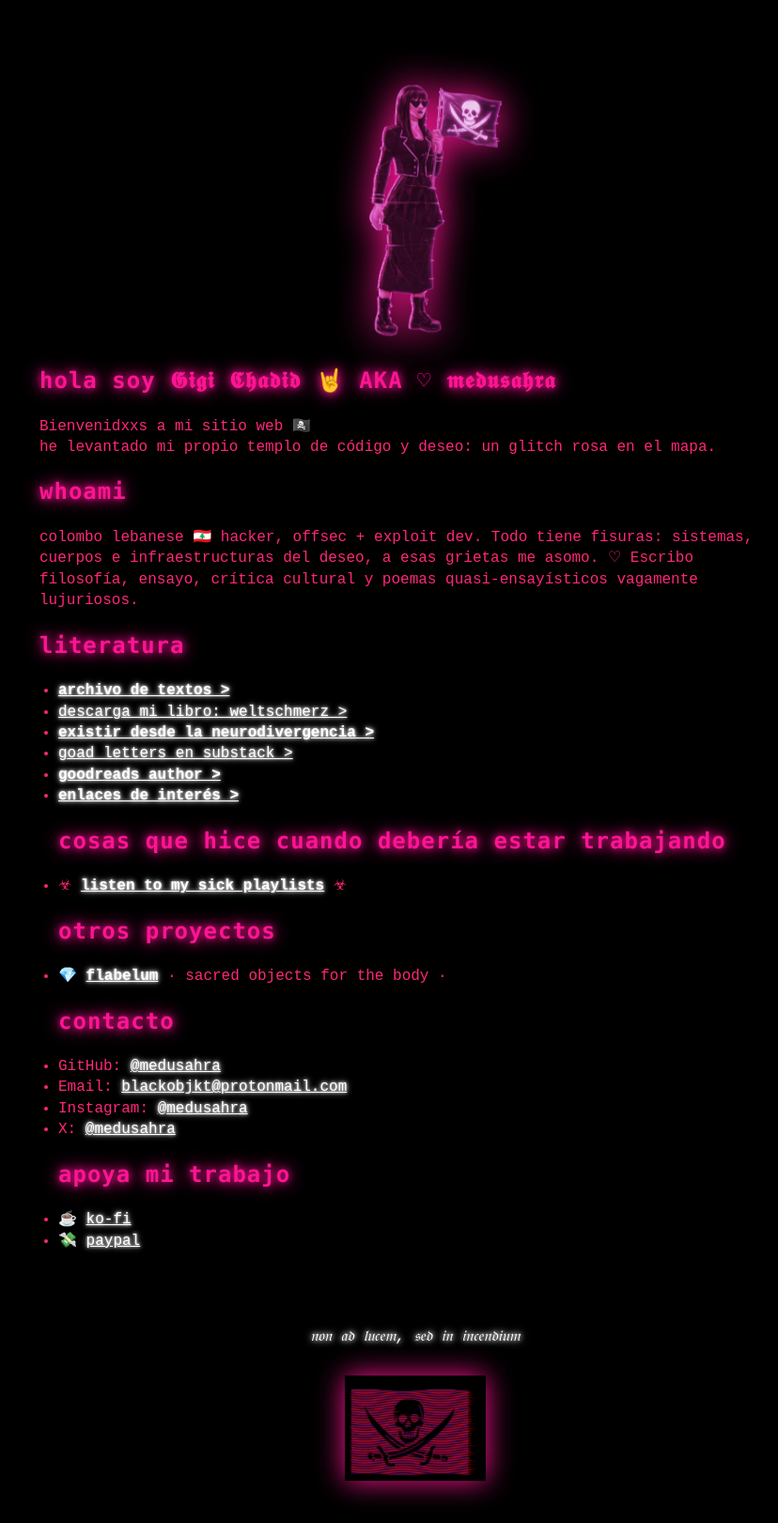
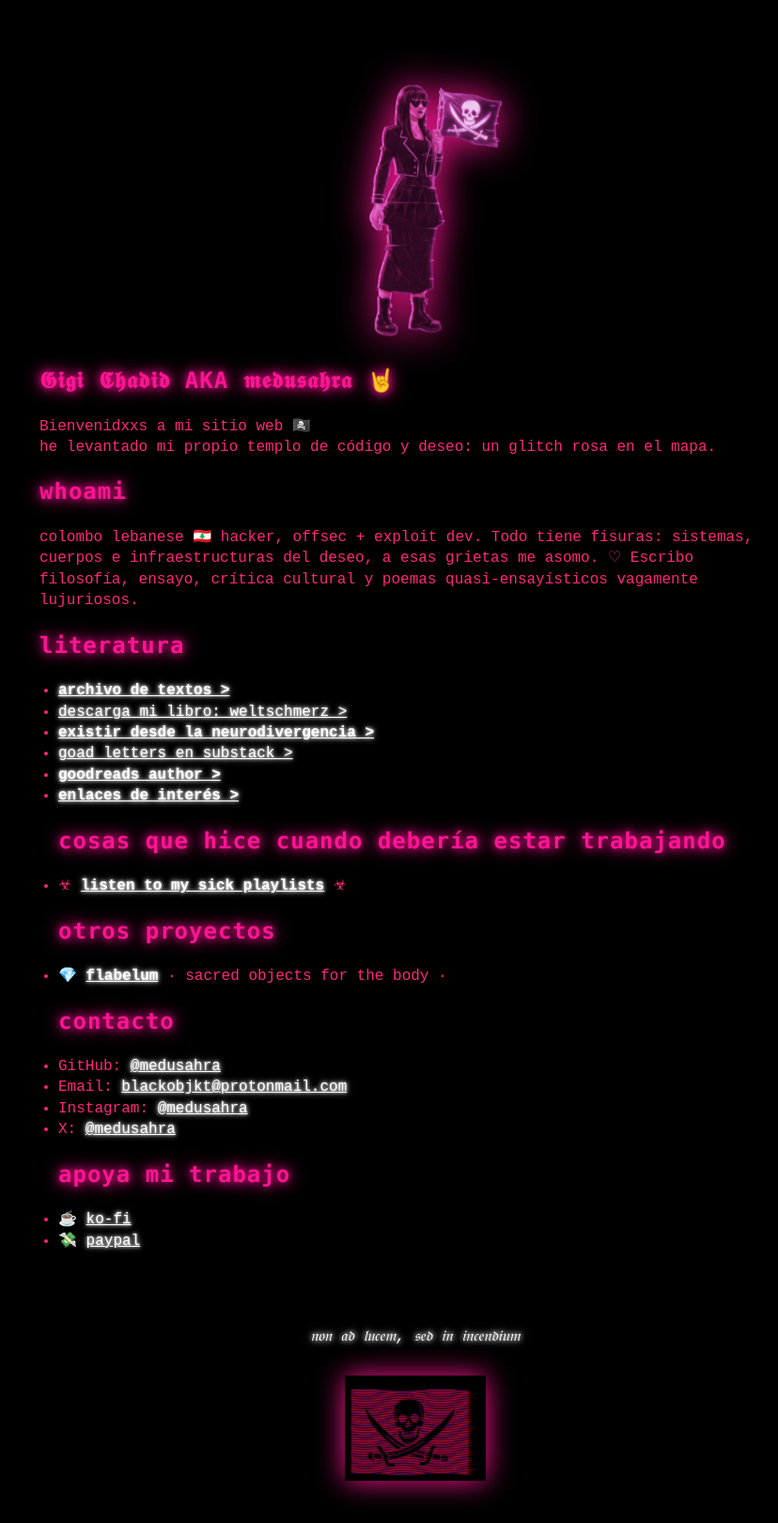
Before and after one commit to medusahra/medusahra.github.io, a Jekyll site: the page built from index.md, in a window 1280 px wide. Shown: the whole page at 94% size, without its empty margins (198-1026 px from the left). Built offline with Jekyll 4.4.1, drawn with Linux system fonts in a browser that asks for light colours.

Commit message:
Update index.md

```diff
--- a/index.md
+++ b/index.md
@@ -3,7 +3,7 @@ layout: home
 ---
 <img src="/assets/logo-small.png" alt="Logo" style="max-width: 200px; display: block; margin: 80px auto 20px; filter: drop-shadow(0 0 20px #ff1493);">
 
-# hola soy 𝕲𝖎𝖌𝖎 𝕮𝖍𝖆𝖉𝖎𝖉 🤘 AKA ♡ 𝖒𝖊𝖉𝖚𝖘𝖆𝖍𝖗𝖆
+# 𝕲𝖎𝖌𝖎 𝕮𝖍𝖆𝖉𝖎𝖉 AKA 𝖒𝖊𝖉𝖚𝖘𝖆𝖍𝖗𝖆 🤘
 
 Bienvenidxxs a mi sitio web 🏴‍☠️
 
```
